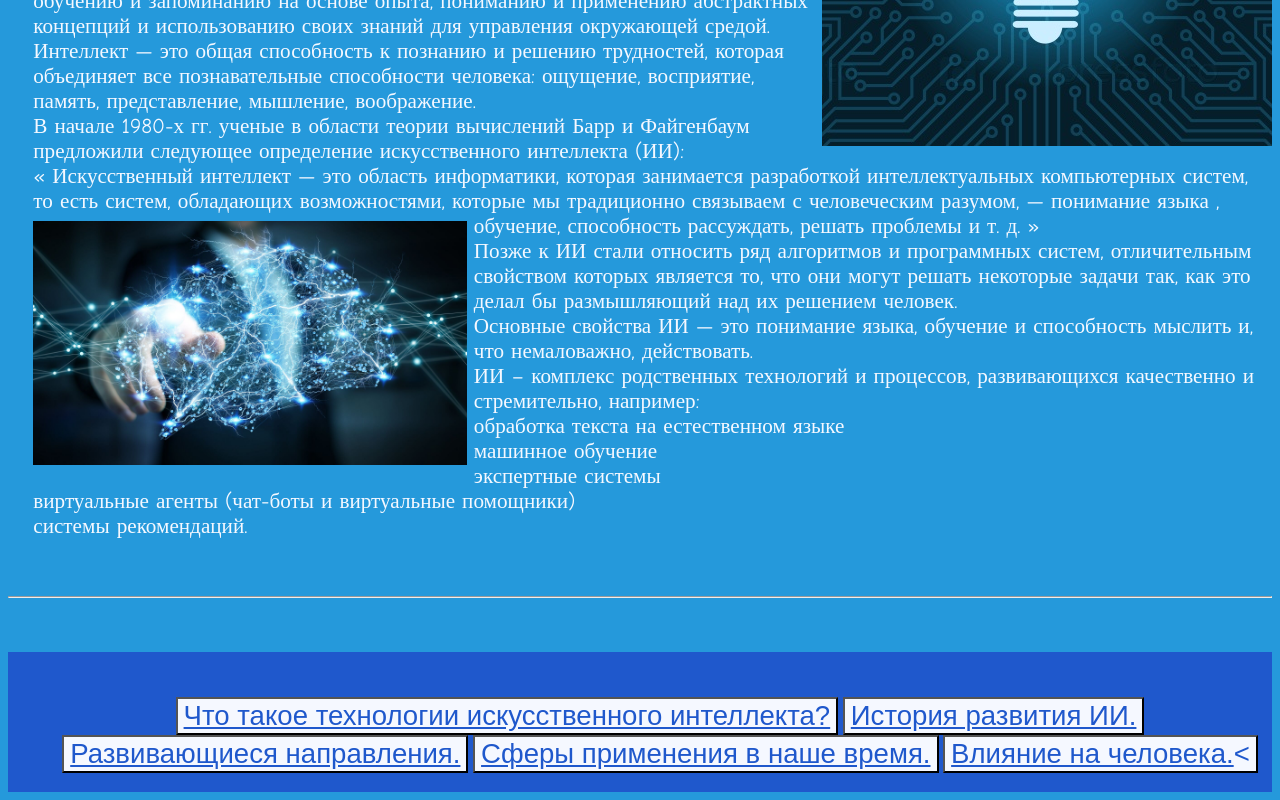
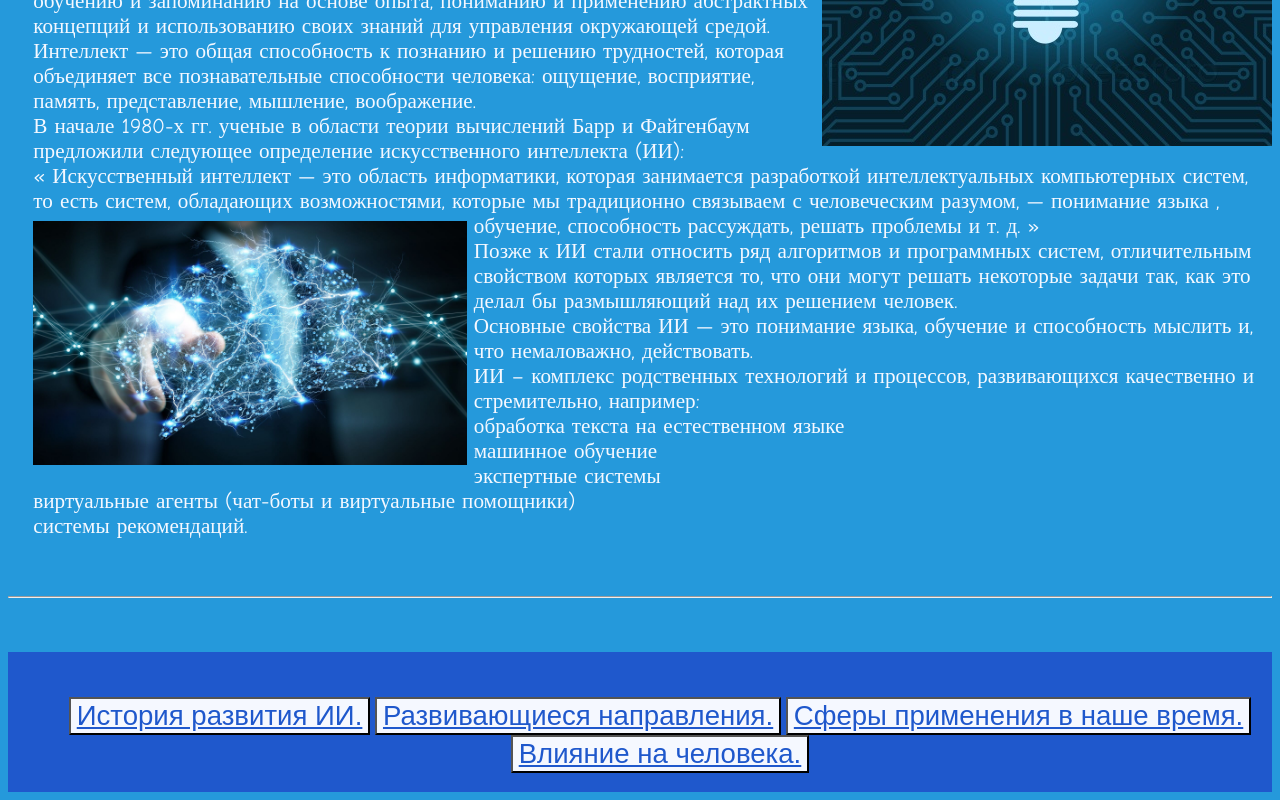
Before and after one commit to Vitar04/AI, a plain HTML site: page index.html in a window 1280 px wide. Shown: the part 878-1678 px from the top of the page. Drawn offline with Linux system fonts and the light colour scheme.

Commit message:
Update index.html

```diff
--- a/index.html
+++ b/index.html
@@ -79,11 +79,10 @@
 		<div style="position: relative;background-color:#1f58cc ;width: 100% ;height:140px ;">
 			<div style="position: relative;text-align: center; top: 45px;">
 				<ul>
-				<button style="background-color:#f5f8ff ; color:#1f58cc; font-size: 150% "><a href="" style="color:#1f58cc;position: relative;text-align: center;font-family: Arial">Что такое технологии искусственного интеллекта?</a></button>
-				<button style="background-color:#f5f8ff ;color:#1f58cc; font-size: 150%"><a href="" style="color:#1f58cc;position: relative;text-align: center;font-family: Arial">История развития ИИ.</a></button>
-				<button style="background-color:#f5f8ff ;color:#1f58cc; font-size: 150%"><a href="" style="color:#1f58cc;position: relative;text-align: center;font-family: Arial">Развивающиеся направления.</a></button>
-				<button style="background-color:#f5f8ff ;color:#1f58cc; font-size: 150%"><a href="" style="color:#1f58cc;position: relative;text-align: center;font-family: Arial">Сферы применения в наше время.</a></button>
-				<button style="background-color:#f5f8ff ;color:#1f58cc; font-size: 150%"><a href="" style="color:#1f58cc;position: relative;text-align: center;font-family: Arial">Влияние на человека.</a><</button>
+				<button style="background-color:#f5f8ff ;color:#1f58cc; font-size: 150%"><a href="index1.html" style="color:#1f58cc;position: relative;text-align: center;font-family: Arial">История развития ИИ.</a></button>
+				<button style="background-color:#f5f8ff ;color:#1f58cc; font-size: 150%"><a href="index2.html" style="color:#1f58cc;position: relative;text-align: center;font-family: Arial">Развивающиеся направления.</a></button>
+				<button style="background-color:#f5f8ff ;color:#1f58cc; font-size: 150%"><a href="index3.html" style="color:#1f58cc;position: relative;text-align: center;font-family: Arial">Сферы применения в наше время.</a></button>
+				<button style="background-color:#f5f8ff ;color:#1f58cc; font-size: 150%"><a href="index4.html" style="color:#1f58cc;position: relative;text-align: center;font-family: Arial">Влияние на человека.</a></button>
 				</ul>
 			</div>
 		</div>
```
